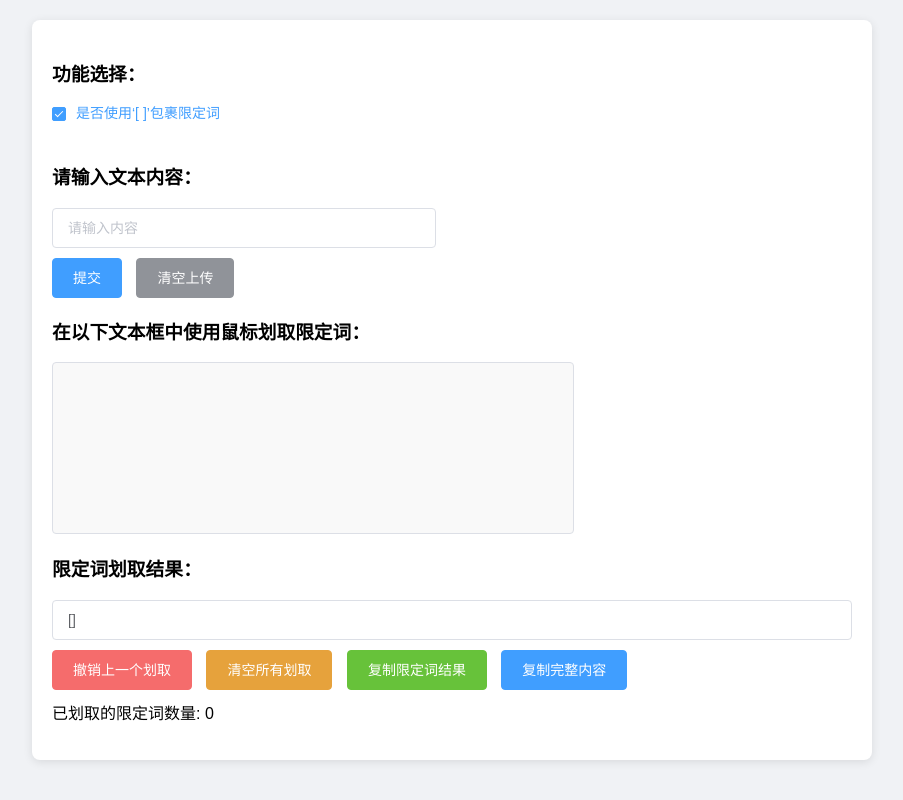
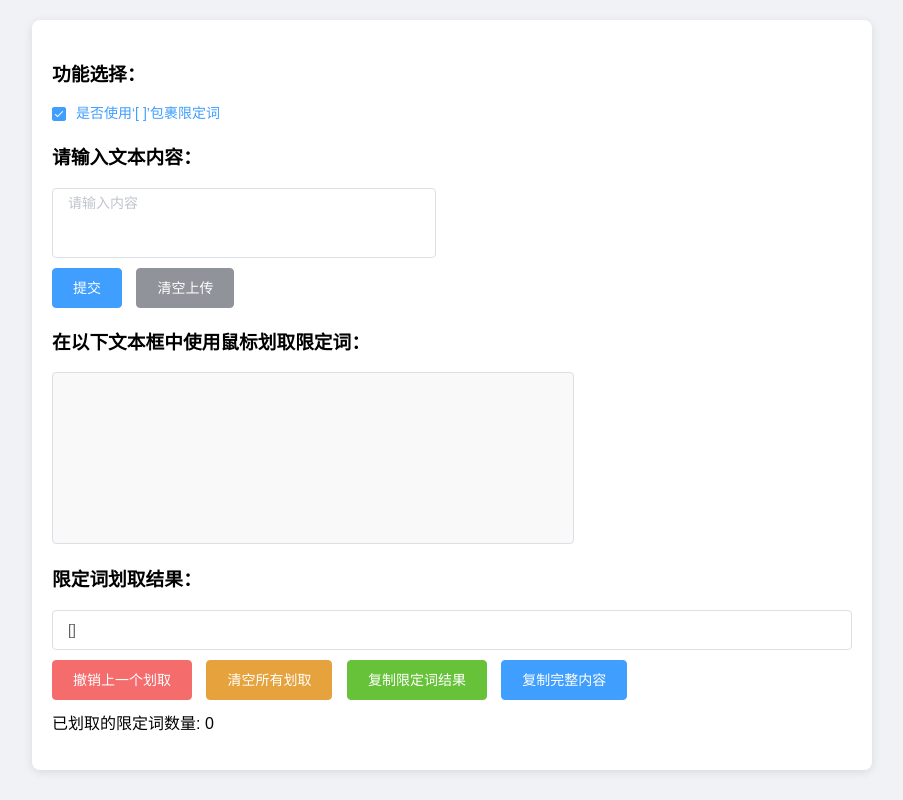
Before and after one commit to OoOTian/RestrictiveWordSelect, a plain HTML site: page index.html in a window 1280 px wide. Shown: the whole page, without its empty margins (188-1091 px from the left). Drawn offline with Linux system fonts and the light colour scheme.

Commit message:
Update index.html

```diff
--- a/index.html
+++ b/index.html
@@ -1,5 +1,6 @@
 <!DOCTYPE html>
 <html lang="zh-CN">
+
 <head>
   <meta charset="UTF-8">
   <meta name="viewport" content="width=device-width, initial-scale=1.0">
@@ -16,6 +17,7 @@
       margin: 0;
       padding: 20px;
     }
+
     .container {
       max-width: 800px;
       margin: auto;
@@ -24,19 +26,23 @@
       box-shadow: 0 2px 10px rgba(0, 0, 0, 0.1);
       padding: 20px;
     }
+
     .flex-container {
       display: flex;
       justify-content: space-between;
       align-items: flex-start;
       margin-top: 20px;
     }
+
     .input-area,
     .output-area {
       width: 48%;
     }
+
     el-button {
       margin-top: 10px;
     }
+
     #outputText {
       border: 1px solid #dcdfe6;
       padding: 10px;
@@ -46,26 +52,35 @@
       border-radius: 4px;
       white-space: pre-wrap;
     }
+
     .selected-text {
       margin-top: 20px;
     }
+
+    .input-area textarea {
+      height: 70px;
+      overflow-y: auto;
+      resize: none;
+    }
+
     .highlight {
       color: red;
     }
   </style>
 </head>
+
 <body>
   <div id="app" class="container">
     <h3>功能选择：</h3>
     <el-checkbox v-model="wrapWithBrackets">是否使用‘[ ]’包裹限定词</el-checkbox>
-    <div class="flex-container">
-      <div class="input-area">
-        <h3>请输入文本内容：</h3>
-        <el-input type="text" placeholder="请输入内容" v-model="inputText" clearable></el-input>
-        <el-button type="primary" @click="submitText" style="margin-top: 10px;">提交</el-button>
-        <el-button type="info" @click="clearUpload" style="margin-top: 10px;">清空上传</el-button>
-      </div>
+    <div class="input-area">
+      <h3>请输入文本内容：</h3>
+      <el-input type="textarea" placeholder="请输入内容" v-model="inputText"></el-input>
+      <el-button type="primary" @click="submitText" style="margin-top: 10px;">提交</el-button>
+      <el-button type="info" @click="clearUpload" style="margin-top: 10px;">清空上传</el-button>
     </div>
+
+
     <h3>在以下文本框中使用鼠标划取限定词：</h3>
     <div class="output-area">
       <div id="outputText" @mouseup="extractSelectedText" style="width: 500px;">
@@ -78,11 +93,7 @@
       <el-button type="danger" @click="undoSelection" style="margin-top: 10px;">撤销上一个划取</el-button>
       <el-button type="warning" @click="clearSelections" style="margin-top: 10px;">清空所有划取</el-button>
       <el-button type="success" @click="copyToClipboard" style="margin-top: 10px;">复制限定词结果</el-button>
-      <el-button
-        v-if="wrapWithBrackets"
-        type="primary"
-        @click="copyFullContent"
-        style="margin-top: 10px;">
+      <el-button v-if="wrapWithBrackets" type="primary" @click="copyFullContent" style="margin-top: 10px;">
         复制完整内容
       </el-button>
       <p style="margin-top: 10px;">已划取的限定词数量: {{ selectedCount }}</p>
@@ -97,6 +108,7 @@
         displayedText: '',
         selectedTexts: [],
         wrapWithBrackets: true,
+        isContentSubmitted: false,
       },
       computed: {
         formattedOutputText() {
@@ -120,13 +132,19 @@
       },
       methods: {
         submitText() {
+          if (this.isContentSubmitted) {
+            this.$message.warning('请先清空上传后再提交新的内容！');
+            return;
+          }
           this.displayedText += (this.displayedText ? ' ' : '') + this.inputText;
           this.inputText = '';
+          this.isContentSubmitted = true;
         },
         clearUpload() {
           this.inputText = '';
           this.displayedText = '';
           this.selectedTexts = [];
+          this.isContentSubmitted = false;
         },
         extractSelectedText() {
           const selection = window.getSelection();
@@ -157,7 +175,6 @@
           });
         },
         copyFullContent() {
-          // 如果上传内容为空，也复制限定词结果
           let textToCopy = this.formattedSelectedText;
           if (this.displayedText) {
             textToCopy = textToCopy + '' + this.displayedText;
@@ -172,5 +189,7 @@
       }
     });
   </script>
+
 </body>
+
 </html>
```
